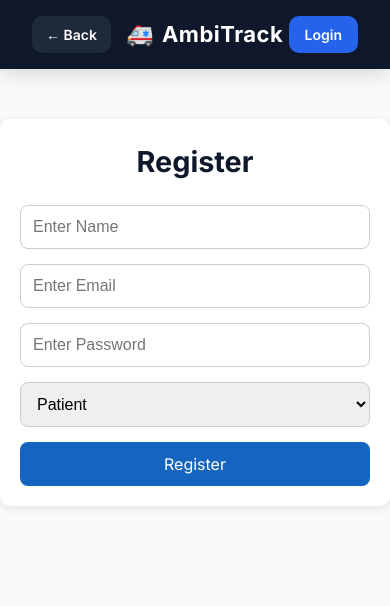
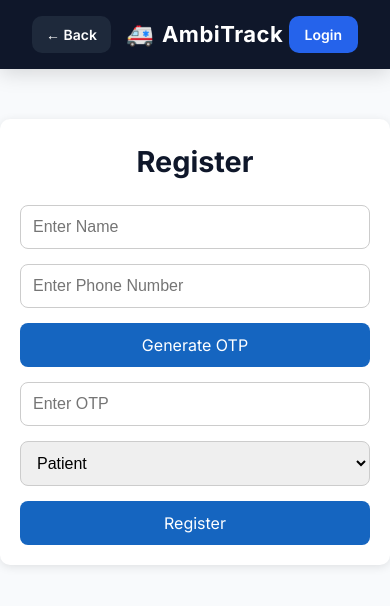
Before and after one commit to tazeendaniya-ux/ambitrack-frontend, a React (Vite) app: page /register in a window 390 px wide. Shown: the top 606 px of the page. Built offline with nearby package versions, Linux system fonts and the light colour scheme.

Commit message:
Changed authentication to phone number and OTP

```diff
--- a/src/pages/Login.jsx
+++ b/src/pages/Login.jsx
@@ -9,39 +9,63 @@ export default function Login() {
   const { login } = useContext(UserContext);
   const navigate = useNavigate();
 
-  const [email, setEmail] = useState("");
-  const [password, setPassword] = useState("");
+  const [phone, setPhone] = useState("");
+  const [otp, setOtp] = useState("");
+  const [generatedOtp, setGeneratedOtp] = useState("");
   const [loading, setLoading] = useState(false);
+
+  const generateOtp = () => {
+    if (!phone) {
+      toast.error("Please enter phone number");
+      return;
+    }
+
+    const newOtp = Math.floor(
+      100000 + Math.random() * 900000
+    ).toString();
+
+    setGeneratedOtp(newOtp);
+
+    // Demo OTP
+    toast.success(`Your OTP is ${newOtp}`);
+  };
 
   const handleLogin = async (e) => {
     e.preventDefault();
 
     if (loading) return;
 
+    if (!generatedOtp) {
+      toast.error("Please generate OTP first");
+      return;
+    }
+
+    if (otp !== generatedOtp) {
+      toast.error("Invalid OTP");
+      return;
+    }
+
     setLoading(true);
 
     try {
       const response = await api.post("/auth/login", {
-        email,
-        password,
+        phone,
       });
 
       const user = response.data.user;
 
-      // Save user in context
       login(user);
 
-      // Backup in localStorage
       localStorage.setItem(
         "user",
         JSON.stringify(user)
       );
+
       localStorage.setItem(
         "role",
         user.role
       );
 
-      // Redirect immediately
       if (user.role === "patient") {
         navigate("/patient");
       } else if (user.role === "driver") {
@@ -50,13 +74,13 @@ export default function Login() {
         navigate("/hospital");
       }
 
-      // Show success message after navigation
       setTimeout(() => {
         toast.success("Login Successful!");
       }, 100);
 
-      setEmail("");
-      setPassword("");
+      setPhone("");
+      setOtp("");
+      setGeneratedOtp("");
     } catch (error) {
       console.error(error);
 
@@ -92,24 +116,35 @@ export default function Login() {
 
       <form onSubmit={handleLogin}>
         <input
-          type="email"
-          placeholder="Enter Email"
-          value={email}
+          type="tel"
+          placeholder="Enter Phone Number"
+          value={phone}
           onChange={(e) =>
-            setEmail(e.target.value)
+            setPhone(e.target.value)
           }
           style={inputStyle}
           required
         />
 
+        <button
+          type="button"
+          onClick={generateOtp}
+          style={buttonStyle}
+        >
+          Generate OTP
+        </button>
+
         <input
-          type="password"
-          placeholder="Enter Password"
-          value={password}
+          type="text"
+          placeholder="Enter OTP"
+          value={otp}
           onChange={(e) =>
-            setPassword(e.target.value)
+            setOtp(e.target.value)
           }
-          style={inputStyle}
+          style={{
+            ...inputStyle,
+            marginTop: "15px",
+          }}
           required
         />
 
@@ -117,6 +152,7 @@ export default function Login() {
           type="submit"
           style={{
             ...buttonStyle,
+            marginTop: "15px",
             opacity: loading ? 0.7 : 1,
             cursor: loading
               ? "not-allowed"
@@ -151,4 +187,5 @@ const buttonStyle = {
   border: "none",
   borderRadius: "8px",
   fontSize: "16px",
+  cursor: "pointer",
 };
--- a/src/pages/Register.jsx
+++ b/src/pages/Register.jsx
@@ -3,18 +3,44 @@ import api from "../services/api";
 
 export default function Register() {
   const [name, setName] = useState("");
-  const [email, setEmail] = useState("");
-  const [password, setPassword] = useState("");
+  const [phone, setPhone] = useState("");
+  const [otp, setOtp] = useState("");
+  const [generatedOtp, setGeneratedOtp] = useState("");
   const [role, setRole] = useState("patient");
+
+  const generateOtp = () => {
+    if (!phone) {
+      alert("Please enter phone number first");
+      return;
+    }
+
+    const newOtp = Math.floor(
+      100000 + Math.random() * 900000
+    ).toString();
+
+    setGeneratedOtp(newOtp);
+
+    // Demo OTP
+    alert(`Your OTP is: ${newOtp}`);
+  };
 
   const handleRegister = async (e) => {
     e.preventDefault();
 
+    if (!generatedOtp) {
+      alert("Please generate OTP first");
+      return;
+    }
+
+    if (otp !== generatedOtp) {
+      alert("Invalid OTP");
+      return;
+    }
+
     try {
       const response = await api.post("/auth/register", {
         name,
-        email,
-        password,
+        phone,
         role,
       });
 
@@ -22,18 +48,17 @@ export default function Register() {
 
       alert("Registration Successful!");
 
-      // Clear form
       setName("");
-      setEmail("");
-      setPassword("");
+      setPhone("");
+      setOtp("");
+      setGeneratedOtp("");
       setRole("patient");
-
     } catch (error) {
       console.error(error);
 
       alert(
         error.response?.data?.message ||
-        "Registration Failed"
+          "Registration Failed"
       );
     }
   };
@@ -46,10 +71,16 @@ export default function Register() {
         padding: "20px",
         background: "#fff",
         borderRadius: "10px",
-        boxShadow: "0 2px 10px rgba(0,0,0,0.1)",
+        boxShadow:
+          "0 2px 10px rgba(0,0,0,0.1)",
       }}
     >
-      <h1 style={{ textAlign: "center", marginBottom: "20px" }}>
+      <h1
+        style={{
+          textAlign: "center",
+          marginBottom: "20px",
+        }}
+      >
         Register
       </h1>
 
@@ -58,40 +89,68 @@ export default function Register() {
           type="text"
           placeholder="Enter Name"
           value={name}
-          onChange={(e) => setName(e.target.value)}
+          onChange={(e) =>
+            setName(e.target.value)
+          }
           style={inputStyle}
           required
         />
 
         <input
-          type="email"
-          placeholder="Enter Email"
-          value={email}
-          onChange={(e) => setEmail(e.target.value)}
+          type="tel"
+          placeholder="Enter Phone Number"
+          value={phone}
+          onChange={(e) =>
+            setPhone(e.target.value)
+          }
           style={inputStyle}
           required
         />
 
+        <button
+          type="button"
+          onClick={generateOtp}
+          style={buttonStyle}
+        >
+          Generate OTP
+        </button>
+
         <input
-          type="password"
-          placeholder="Enter Password"
-          value={password}
-          onChange={(e) => setPassword(e.target.value)}
-          style={inputStyle}
+          type="text"
+          placeholder="Enter OTP"
+          value={otp}
+          onChange={(e) =>
+            setOtp(e.target.value)
+          }
+          style={{
+            ...inputStyle,
+            marginTop: "15px",
+          }}
           required
         />
 
         <select
           value={role}
-          onChange={(e) => setRole(e.target.value)}
+          onChange={(e) =>
+            setRole(e.target.value)
+          }
           style={inputStyle}
         >
-          <option value="patient">Patient</option>
-          <option value="driver">Driver</option>
-          <option value="hospital">Hospital</option>
+          <option value="patient">
+            Patient
+          </option>
+          <option value="driver">
+            Driver
+          </option>
+          <option value="hospital">
+            Hospital
+          </option>
         </select>
 
-        <button type="submit" style={buttonStyle}>
+        <button
+          type="submit"
+          style={buttonStyle}
+        >
           Register
         </button>
       </form>
@@ -106,6 +165,7 @@ const inputStyle = {
   borderRadius: "8px",
   border: "1px solid #ccc",
   fontSize: "16px",
+  boxSizing: "border-box",
 };
 
 const buttonStyle = {
```
Also changed, not shown: 2 other files (tests, documents, lock files or other folders).
